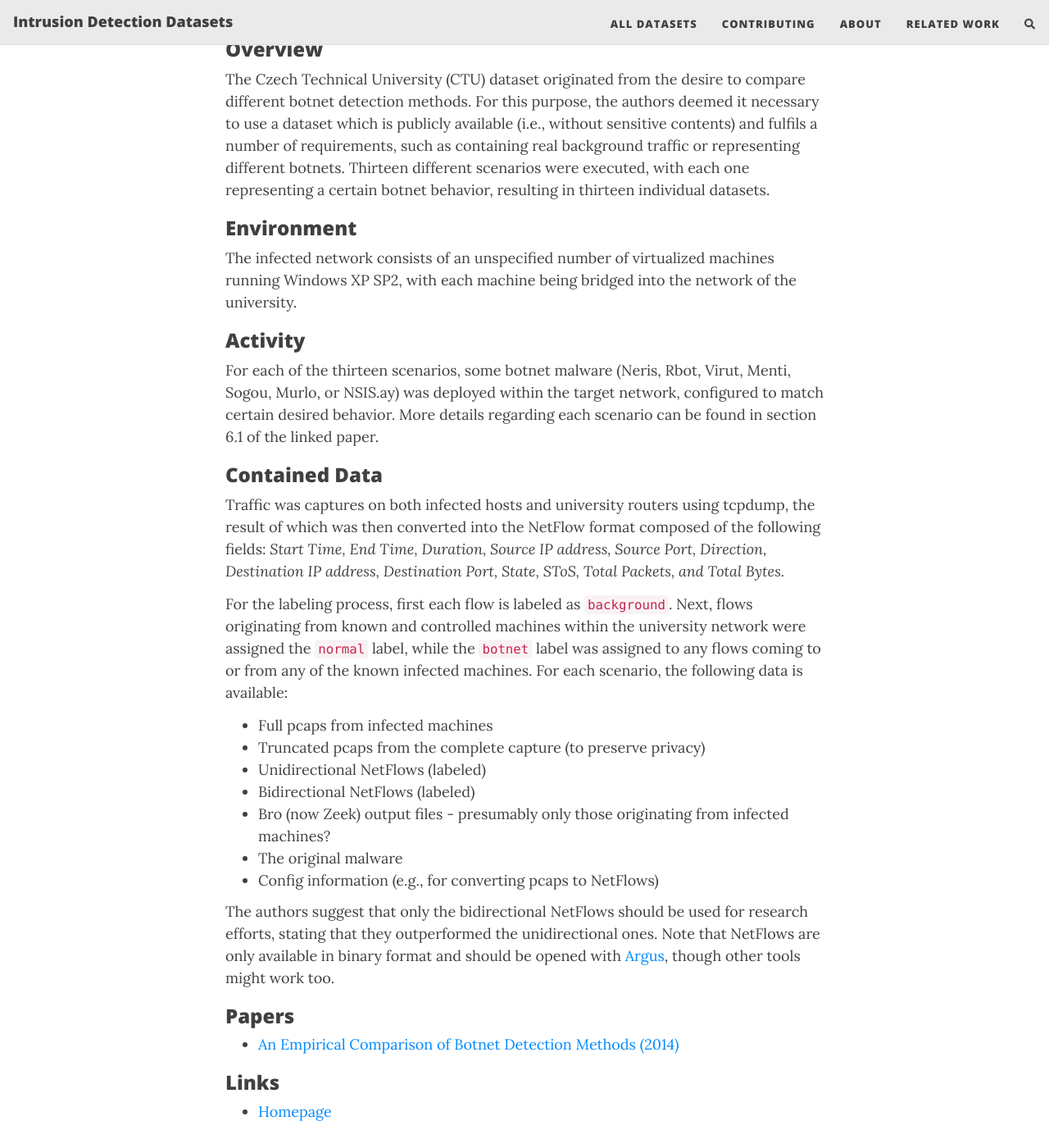
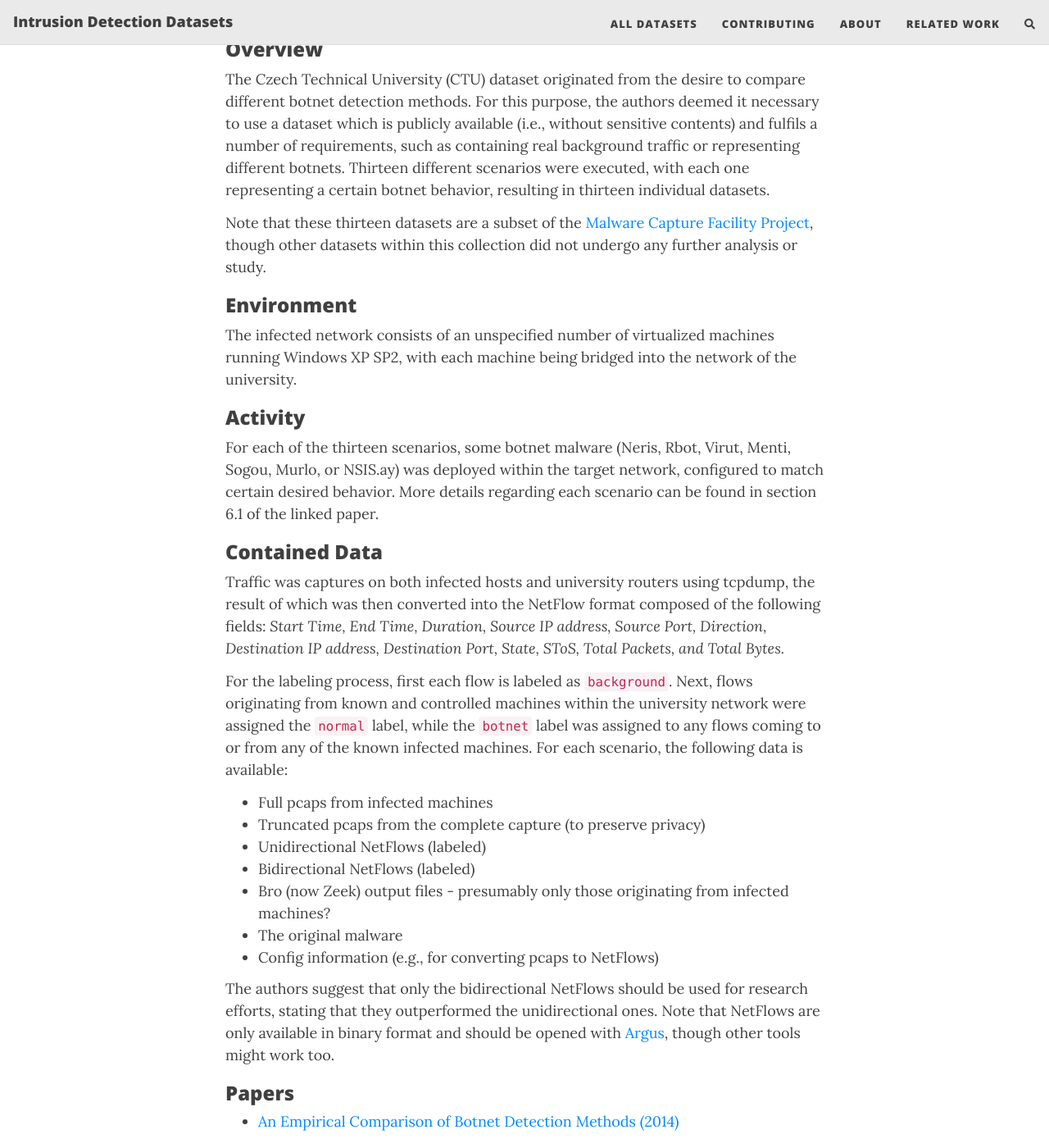
Before and after one commit to fkie-cad/COMIDDS, a Jekyll site: the page built from content/datasets/ctu_13.md, in a window 1280 px wide and 1400 px high, scrolled down 1093 px. Shown: the whole window at 82% size. Built offline with Jekyll 4.4.1, drawn with Linux system fonts in a browser that asks for light colours; nearby versions of some CDN libraries; comment, search, counter and statistics services are not loaded; some of the changed text lies outside the part shown.

Commit message:
Mention MCFP in entry

```diff
--- a/content/datasets/ctu_13.md
+++ b/content/datasets/ctu_13.md
@@ -38,6 +38,8 @@ contents) and fulfils a number of requirements, such as containing real backgrou
 botnets.
 Thirteen different scenarios were executed, with each one representing a certain botnet behavior, resulting in thirteen
 individual datasets.
+
+Note that these thirteen datasets are a subset of the [Malware Capture Facility Project](https://mcfp.weebly.com/), though other datasets within this collection did not undergo any further analysis or study.
 
 ### Environment
 
@@ -82,3 +84,4 @@ with [Argus](https://openargus.org/using-argus), though other tools might work t
 ### Links
 
 - [Homepage](https://www.stratosphereips.org/datasets-ctu13)
+- [Malware Capture Facility Project](https://mcfp.weebly.com/)
```
